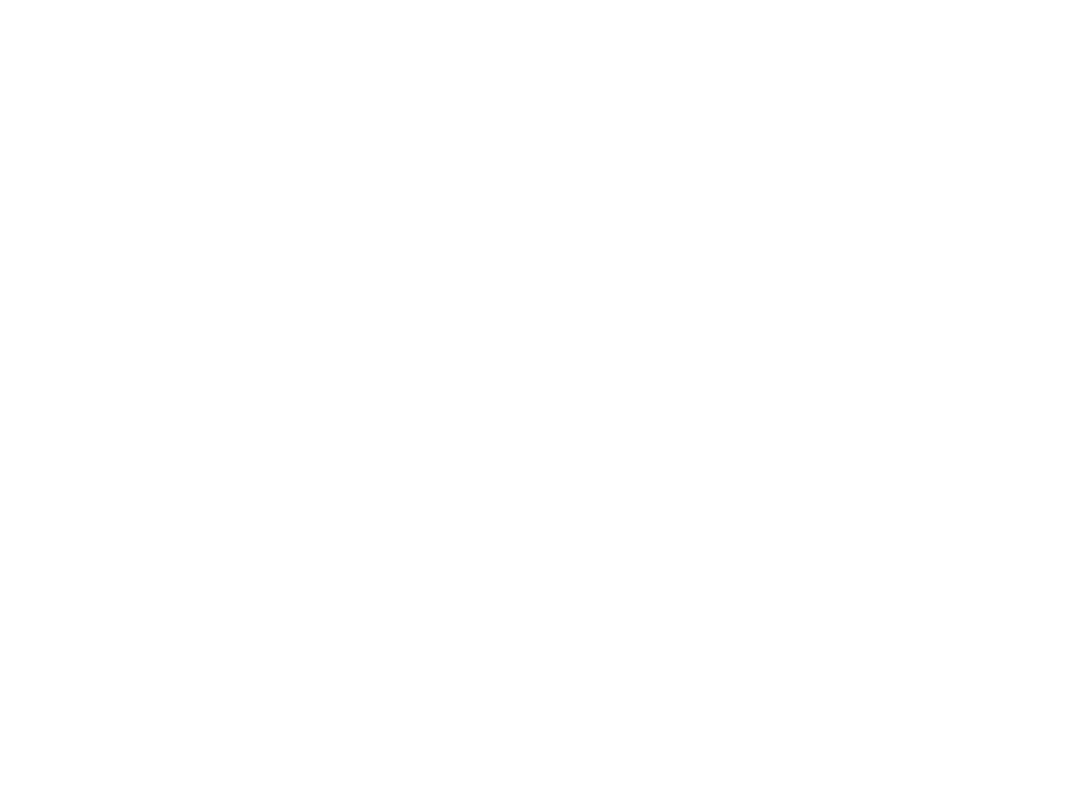
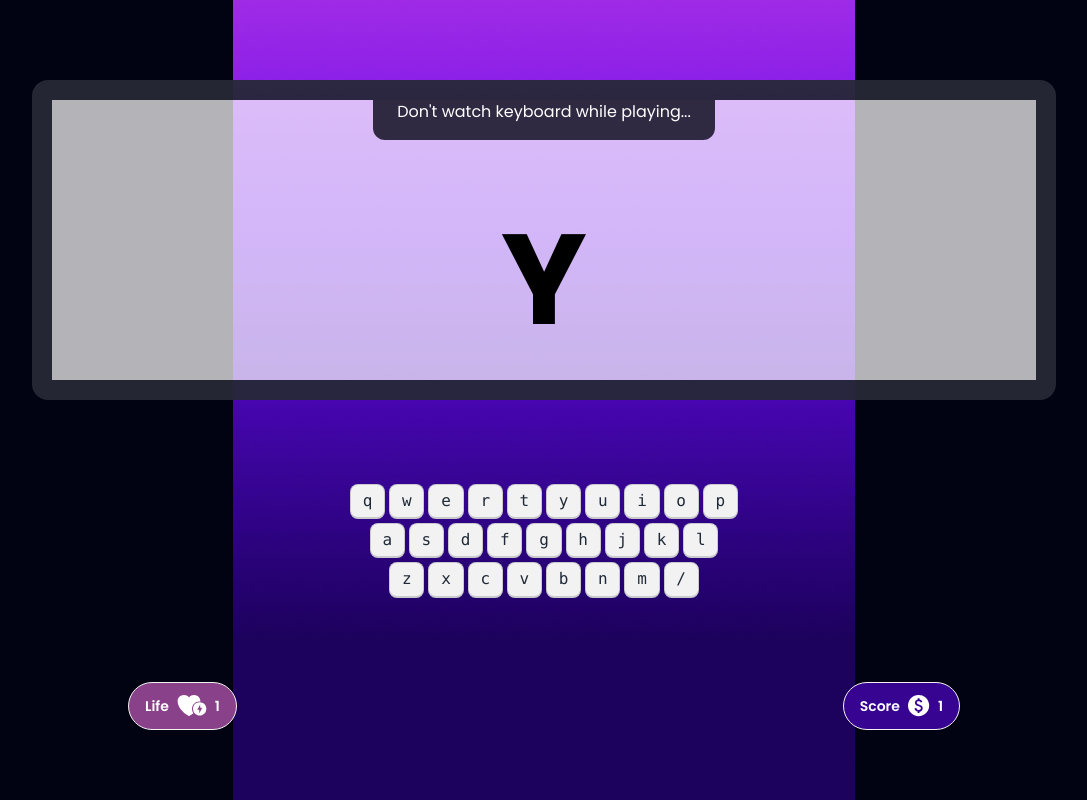
Before and after one commit to Rasedev/alpha-pro, a plain HTML site: page index.html in a window 1280 px wide. Shown: the whole page, without its empty margins (96-1183 px from the left). Drawn offline with nearby package versions, Linux system fonts and the light colour scheme.

Commit message:
main part html or css work

```diff
--- a/index.html
+++ b/index.html
@@ -17,9 +17,97 @@
 
   </head>
 
-  <body>
+  <body class="font-poppins">
+
+    <main class="min-h-screen bg-[#010313] bg-no-repeat bg-center bg-[url(images/background.png)]">
+
+        <!-- home screen -->
+        <section class="home min-h-screen text-[#fff] flex justify-center items-center hidden">
+         <div class="flex flex-col items-center gap-10">
+            <h1 class="text-8xl font-anton-regular uppercase">ALPHABET PRO</h1>
+         <p class="">
+            Unleash Your Keyboard Kung Fu : Press “Enter” to Play</p>
+            <button class="btn bg-white text-black">Play Now</button>
+         </div>
+        </section>
+
+        <!-- play ground -->
+        <section class="play-ground">
+             <div class="flex flex-col items-center gap-20 pt-20">
+                <!-- screen -->
+                <div class="artboard artboard-horizontal phone-6 border-[20px] rounded-2xl border-[#010313CC] bg-[#FFFFFFB3]">
+                    <div class="flex justify-center">
+                        <p class="bg-[#2F2941FF] text-[#fff] px-6 pb-4 rounded-b-xl">Don't watch keyboard  while playing...</p>
+                    </div>
+                    <div class="flex justify-center items-center h-full">
+                        <p class="text-black text-9xl font-bold">Y</p>
+                    </div>
+                </div>
+             <!-- keybord start-->
+
+             <div class="">
+                <div class="flex justify-center gap-1 my-1 w-full">
+                    <kbd class="kbd">q</kbd>
+                    <kbd class="kbd">w</kbd>
+                    <kbd class="kbd">e</kbd>
+                    <kbd class="kbd">r</kbd>
+                    <kbd class="kbd">t</kbd>
+                    <kbd class="kbd">y</kbd>
+                    <kbd class="kbd">u</kbd>
+                    <kbd class="kbd">i</kbd>
+                    <kbd class="kbd">o</kbd>
+                    <kbd class="kbd">p</kbd>
+                  </div>
+                  <div class="flex justify-center gap-1 my-1 w-full">
+                    <kbd class="kbd">a</kbd>
+                    <kbd class="kbd">s</kbd>
+                    <kbd class="kbd">d</kbd>
+                    <kbd class="kbd">f</kbd>
+                    <kbd class="kbd">g</kbd>
+                    <kbd class="kbd">h</kbd>
+                    <kbd class="kbd">j</kbd>
+                    <kbd class="kbd">k</kbd>
+                    <kbd class="kbd">l</kbd>
+                  </div>
+                  <div class="flex justify-center gap-1 my-1 w-full">
+                    <kbd class="kbd">z</kbd>
+                    <kbd class="kbd">x</kbd>
+                    <kbd class="kbd">c</kbd>
+                    <kbd class="kbd">v</kbd>
+                    <kbd class="kbd">b</kbd>
+                    <kbd class="kbd">n</kbd>
+                    <kbd class="kbd">m</kbd>
+                    <kbd class="kbd">/</kbd>
+                  </div>
+             </div>
+
+             <!-- keybord end-->
+
+             <!-- life score -->
+             <div class="flex justify-between w-[65%]">
+                <button class="btn bg-[#894189FF] text-[#fff] rounded-full px-4">
+                    Life
+                    <img src="./images/Group 23.svg" alt="">
+                    <span class="">1</span>
+                  </button>
+
+                  <button class="btn bg-[#360490FF] text-[#fff] rounded-full px-4">
+                    Score
+                    <img src="./images/monetization_on.svg" alt="">
+                    <span class="">1</span>
+                  </button>
 
 
+             </div>
+             </div>
+        </section>
+
+        <!-- score -->
+        <section class="score">
+
+        </section>
+
+    </main>
 
 
 
--- a/styles/style.css
+++ b/styles/style.css
@@ -1 +1,11 @@
-@import url("https://fonts.googleapis.com/css2?family=Poppins:ital,wght@0,100;0,200;0,300;0,400;0,500;0,600;0,700;0,800;0,900;1,100;1,200;1,300;1,400;1,500;1,600;1,700;1,800;1,900&display=swap");
+@import url("https://fonts.googleapis.com/css2?family=Anton&family=Poppins:ital,wght@0,100;0,200;0,300;0,400;0,500;0,600;0,700;0,800;0,900;1,100;1,200;1,300;1,400;1,500;1,600;1,700;1,800;1,900&display=swap");
+
+
+.font-poppins{
+    font-family: "Poppins", sans-serif;
+}
+.anton-regular {
+    font-family: "Anton", sans-serif;
+
+
+  }
```
Also changed, not shown: images/Group 23.svg (added), images/background.png (added), images/monetization_on.svg (added), images/play.png (added).
